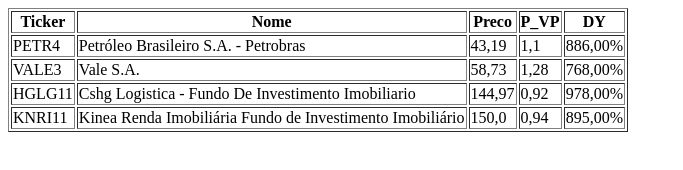
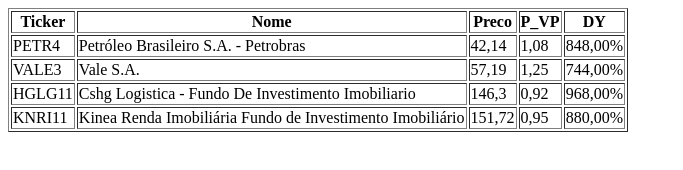
Before and after one commit to HMC-BR/Meus-Indicadores, a plain HTML site: page index.html in a window 1280 px wide. Shown: the whole page, without its empty margins (0-683 px from the left). Drawn offline with Linux system fonts and the light colour scheme.

Commit message:
Deploying to gh-pages from @ HMC-BR/Meus-Indicadores@70cb5b13dfe45049904bfc1f3a3edbf1960056a6 🚀

```diff
--- a/index.html
+++ b/index.html
@@ -10,4 +10,4 @@
                 <th>P_VP</th>
                 <th>DY</th>
             </tr>
-    <tr><td>PETR4</td><td>Petróleo Brasileiro S.A. - Petrobras</td><td>43,19</td><td>1,1</td><td>886,00%</td></tr><tr><td>VALE3</td><td>Vale S.A.</td><td>58,73</td><td>1,28</td><td>768,00%</td></tr><tr><td>HGLG11</td><td>Cshg Logistica - Fundo De Investimento Imobiliario</td><td>144,97</td><td>0,92</td><td>978,00%</td></tr><tr><td>KNRI11</td><td>Kinea Renda Imobiliária Fundo de Investimento Imobiliário</td><td>150,0</td><td>0,94</td><td>895,00%</td></tr></table></body></html>
+    <tr><td>PETR4</td><td>Petróleo Brasileiro S.A. - Petrobras</td><td>42,14</td><td>1,08</td><td>848,00%</td></tr><tr><td>VALE3</td><td>Vale S.A.</td><td>57,19</td><td>1,25</td><td>744,00%</td></tr><tr><td>HGLG11</td><td>Cshg Logistica - Fundo De Investimento Imobiliario</td><td>146,3</td><td>0,92</td><td>968,00%</td></tr><tr><td>KNRI11</td><td>Kinea Renda Imobiliária Fundo de Investimento Imobiliário</td><td>151,72</td><td>0,95</td><td>880,00%</td></tr></table></body></html>
```
